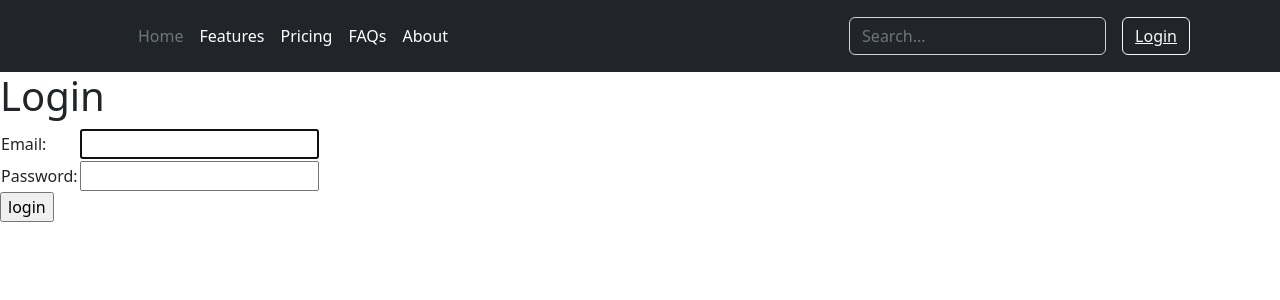
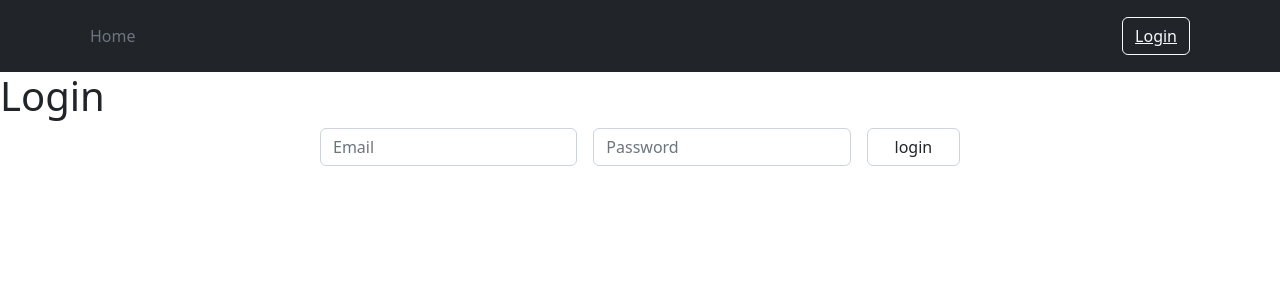
Before and after one commit to ssoxiixii/home_page, a Django app: page /login/ in a window 1280 px wide. Shown: the top 300 px of the page. Run offline with Django 4.2, Linux system fonts and the light colour scheme; parts of the project's set-up code (start-up, migrations or seed data) failed here and were passed over.

Commit message:
updated login form. added widgets

```diff
--- a/app/src/settings/base.py
+++ b/app/src/settings/base.py
@@ -78,4 +78,4 @@ MEDIA_URL = 'media/'
 MEDIA_ROOT = BASE_DIR / 'media'
 
 DEFAULT_AUTO_FIELD = 'django.db.models.BigAutoField'
-LOGIN_REDIRECT_URL = 'home'
+LOGIN_REDIRECT_URL = 'home_page'
--- a/app/templates/auth/login.html
+++ b/app/templates/auth/login.html
@@ -15,26 +15,26 @@
                 <p>Please login to see this page.</p>
             {% endif %}
         {% endif %}
+    <div class="col-md-6 offset-md-3">
         <form method="post" action="{% url 'login' %}">
             {% csrf_token %}
             {% for error in form.non_field_errors %}
-                <span class="form__error">{{ error}}</span>
-                <br>
+                {{ error}}
             {% endfor %}
-            <table>
-            <tr>
-                {{ form.username.errors }}
-                <td>{{ form.username.label_tag }}</td>
-                <td>{{ form.username }}</td>
-            </tr>
-            <tr>
-                <td>{{ form.password.label_tag }}</td>
-                <td>{{ form.password }}</td>
-            </tr>
-            </table>
-
-            <input type="submit" value="login">
-            <input type="hidden" name="next" value="{{ next }}">
+            {{ form.username.errors }}
+            <div class="row g-3">
+                <div class="col-sm">
+                    {{ form.username }}
+                </div>
+                <div class="col-sm">
+                    {{ form.password }}
+                </div>
+                <div class="col-sm-2">
+                    <input type="submit" class="form-control" value="login">
+                    <input type="hidden" name="next" value="{{ next }}">
+                </div>
+                </div>
         </form>
     </div>
+    </div>
 {% endblock %}
--- a/app/templates/base.html
+++ b/app/templates/base.html
@@ -17,28 +17,18 @@
   <header class="p-3 text-bg-dark">
     <div class="container">
       <div class="d-flex flex-wrap align-items-center justify-content-center justify-content-lg-start">
-        <a href="/" class="d-flex align-items-center mb-2 mb-lg-0 text-white text-decoration-none">
-          <svg class="bi me-2" width="40" height="32" role="img" aria-label="Bootstrap"><use xlink:href="#bootstrap"/></svg>
-        </a>
 
         <ul class="nav col-12 col-lg-auto me-lg-auto mb-2 justify-content-center mb-md-0">
-          <li><a href="#" class="nav-link px-2 text-secondary">Home</a></li>
-          <li><a href="#" class="nav-link px-2 text-white">Features</a></li>
-          <li><a href="#" class="nav-link px-2 text-white">Pricing</a></li>
-          <li><a href="#" class="nav-link px-2 text-white">FAQs</a></li>
-          <li><a href="#" class="nav-link px-2 text-white">About</a></li>
+          <li><a href="{% url 'home_page' %}" class="nav-link px-2 text-secondary">Home</a></li>
         </ul>
-
-        <form class="col-12 col-lg-auto mb-3 mb-lg-0 me-lg-3" role="search">
-          <input type="search" class="form-control form-control-dark text-bg-dark" placeholder="Search..." aria-label="Search">
-        </form>
 
         <div class="text-end">
             {% if user.is_authenticated %}
-                <p>{{ user.email }}</p>
-                <button type="button" class="btn btn-warning">
-                    <a href="{% url 'logout' %}" class="link-light">Logout</a>
-                </button>
+                <form class="inline" method="post" action="{% url 'logout' %}">
+                    {% csrf_token %}
+                    <span class="navbar-text">{{ user.email }}</span>
+                    <input type="submit" class="btn btn-warning" value="logout">
+                </form>
             {% else %}
               <button type="button" class="btn btn-outline-light me-2">
                   <a href="{% url 'login' %}" class="link-light">Login</a>
--- a/app/users/forms.py
+++ b/app/users/forms.py
@@ -1,3 +1,4 @@
+from django import forms
 from django.conf import settings
 from django.contrib.auth import get_user_model
 from django.contrib.auth.forms import AuthenticationForm
@@ -6,6 +7,19 @@ User = get_user_model()
 
 
 class LoginModelForm(AuthenticationForm):
+    def __init__(self, *args, **kwargs):
+        super().__init__(*args, **kwargs)
+        self.fields['username'].widget = forms.widgets.TextInput(attrs={
+            'class': 'form-control',
+            'placeholder': 'Email',
+            'aria - label': 'Email'
+        })
+        self.fields['password'].widget = forms.widgets.PasswordInput(attrs={
+            'class': 'form-control',
+            'placeholder': 'Password',
+            'aria - label': 'Password'
+        })
+
     def clean_username(self):
         email = self.cleaned_data['username']
         if email not in settings.ALLOWED_EMAILS:
```
